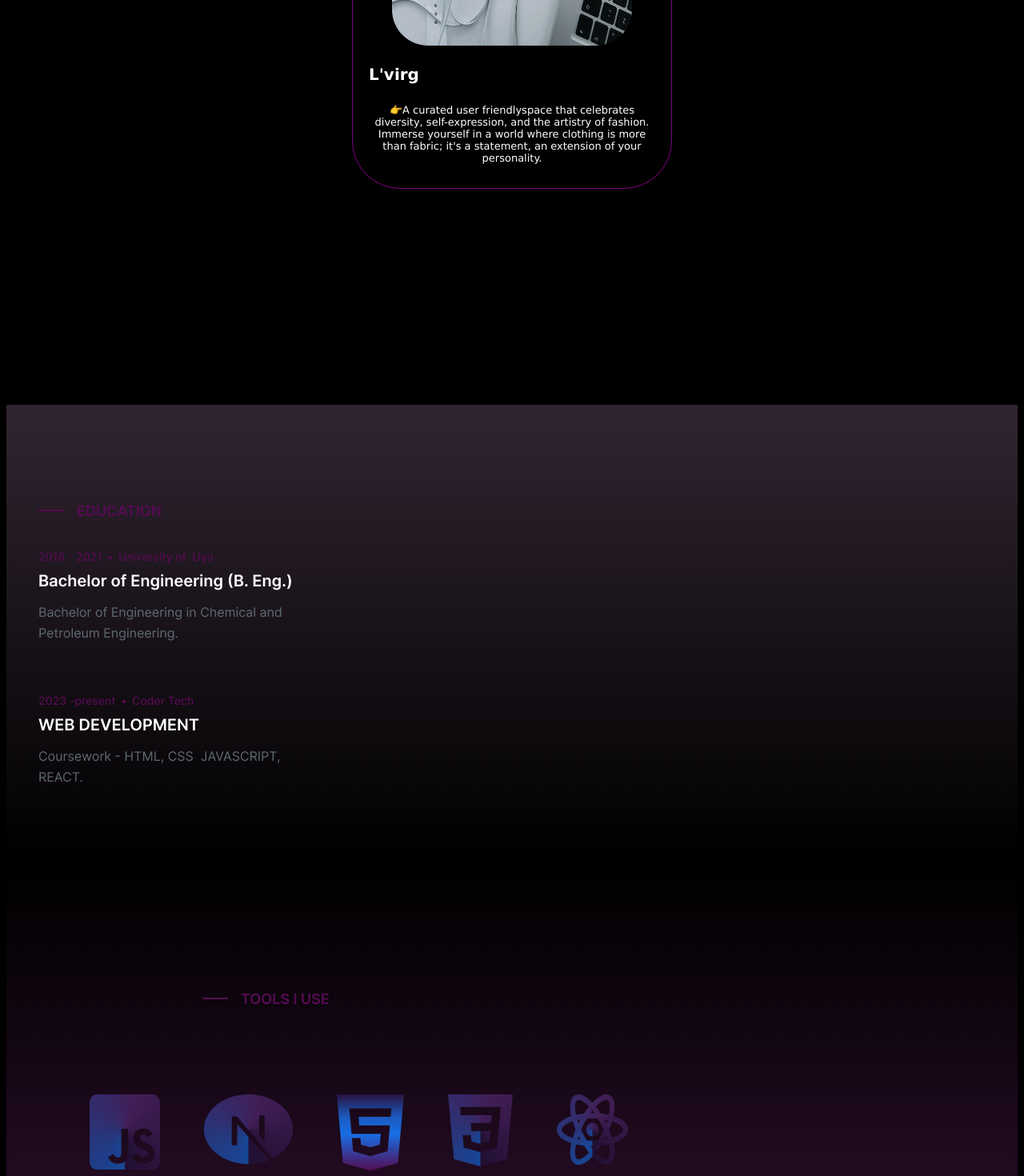
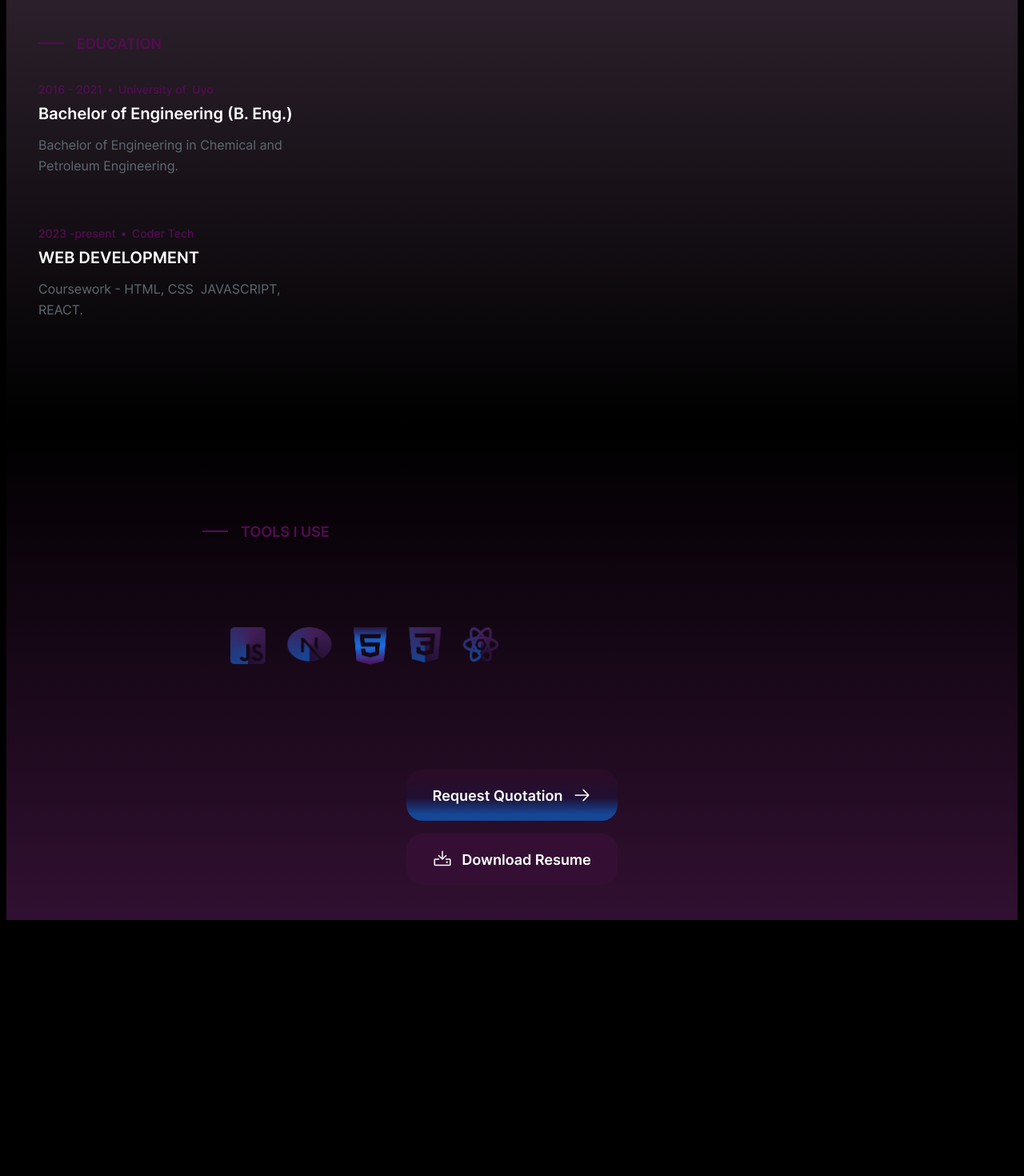
Before and after one commit to Mitch-e-ll-e/mitchelle-s-portfolio, a React (Create React App) app: page / in a window 1280 px wide. Shown: the part 3020-4490 px from the top of the page at 80% size. After the commit the page ends 4178 px from the top, so only its background shows below. Built offline with nearby package versions, Linux system fonts and the light colour scheme.

Commit message:
Update App.css

```diff
--- a/src/App.css
+++ b/src/App.css
@@ -66,8 +66,8 @@ p b{font-size:60px;}
 
 .image1{max-width:150px;
 }
-.image2{width:378px;
-height:550px;
+.image2{width:270px;
+height:300px;
 border-radius: 500px;
 margin-left:50px;
 padding-top: 30px;
@@ -126,7 +126,7 @@ padding-top: 0ch;
 .paragraph{text-align: center;
 font-family: Verdana, Geneva, Tahoma, sans-serif;
 font-size: 13px;
-padding:5px;}
+padding:0px;}
 
 
 
@@ -163,9 +163,12 @@ height: 300px;
 }
 
 .technology-image{margin-top: 100px;}
-.technology-image2{margin-top: 100px;}
+.technology-image2{margin-top: 100px;
+                  width:350px;}
 
-.footer-image{margin-top: 50px;}
+.footer-image{margin-top: 50px;
+             width:250;
+             padding:40px;}
 
 #footer{background:linear-gradient(rgb(49, 36, 49),black,rgb(49, 16, 49));
     width:100%;
```
